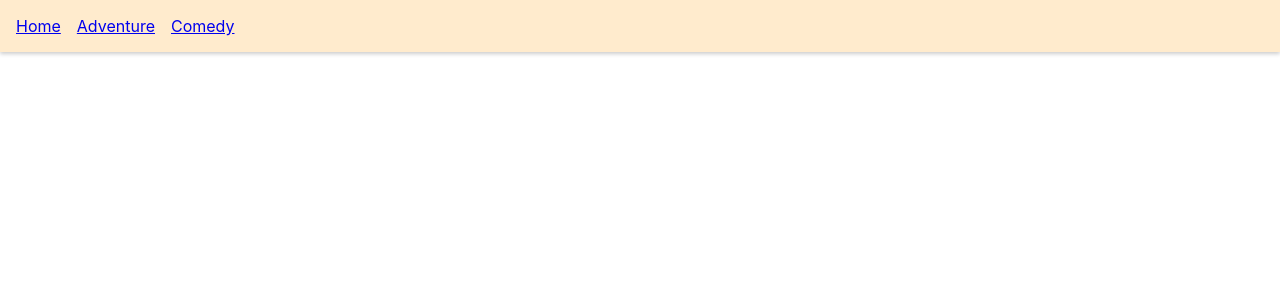
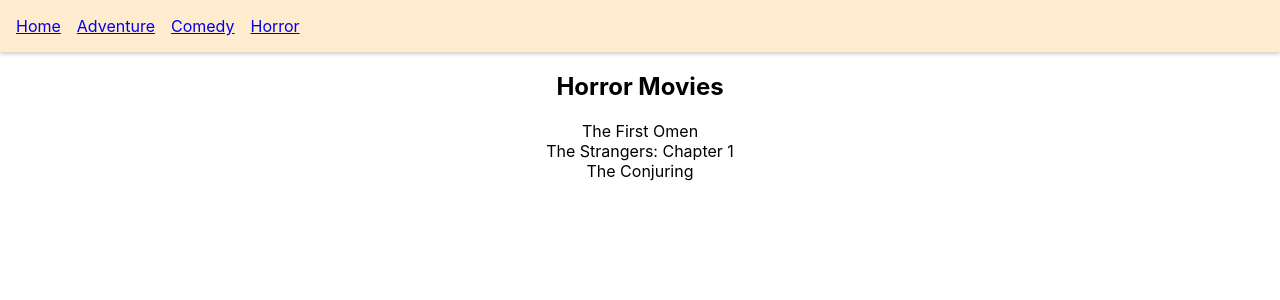
Before and after one commit to harishtm/react-query-exmp, a React (Create React App) app: page /horror in a window 1280 px wide. Shown: the top 300 px of the page. Built offline with nearby package versions, Linux system fonts and the light colour scheme; data requests are answered from the project's data file.

Commit message:
success and error callback and new api

```diff
--- a/db.json
+++ b/db.json
@@ -39,6 +39,20 @@
         }
     ],
     "horror": [
-
+        {
+            "id": 8,
+            "name": "The First Omen",
+            "cast": "Nell Tiger Free, Ralph Ineson, Charles Dance"
+        },
+        {
+            "id": 9,
+            "name": "The Strangers: Chapter 1",
+            "cast": "Madelaine Petsch, Froy Gutierrez, Rachel Shenton"
+        },
+        {
+            "id": 10,
+            "name": "The Conjuring",
+            "cast": "Vera Farmiga, Patrick Wilson, Lili Taylor"
+        }
     ]
 }
--- a/src/App.js
+++ b/src/App.js
@@ -5,6 +5,7 @@ import { Adventure } from './components/Adventure.page';
 import { Comedy } from './components/Comedy.page';
 import { QueryClientProvider, QueryClient } from 'react-query';
 import { ReactQueryDevtools } from 'react-query/devtools'
+import { Horror } from './components/Horror.page';
 
 const queryClient = new QueryClient();
 
@@ -23,12 +24,16 @@ function App() {
                         <li>
                             <Link to='/comedy'>Comedy</Link>
                         </li>
+                        <li>
+                            <Link to='/horror'>Horror</Link>
+                        </li>
                     </ul>
                 </nav>
                 <Routes>
                     <Route path='/' element={<Home/>}/>
                     <Route path='/adventure' element={<Adventure/>}/>
                     <Route path='/comedy' element={<Comedy/>}/>
+                    <Route path='/horror' element={<Horror/>}/>
                 </Routes>
             </div>
             <ReactQueryDevtools initialIsOpen={false} position='bottom-right'/>
--- a/src/components/Comedy.page.js
+++ b/src/components/Comedy.page.js
@@ -7,21 +7,32 @@ const fetchComedyMovies = () => {
 
 export const Comedy = () => {
 
+    const onSuccess = (data) => {
+        console.log("Perform side effects after data fetching", data)
+    }
+
+    const onError = (data) => {
+        console.log("Perform side effects encountering an error", error)
+    }
+
     const { isLoading, data,
-            isError, error, isFetching
+            isError, error, isFetching, refetch
         } = useQuery('comedy-movies',
                     fetchComedyMovies,
                     {
                         // refetchOnMount: true, // possible values: true, false, 'always'
                         // refetchOnWindowFocus: true
-                        refetchInterval: 2000, //Polling
-                        refetchIntervalInBackground: true // Continue to poll data even when the browser not in focus
+                        // refetchInterval: 2000, //Polling
+                        // refetchIntervalInBackground: true // Continue to poll data even when the browser not in focus
+                        // enabled: false // Not to fire the query on component Mounts
+                        onSuccess: onSuccess,
+                        onError: onError
                     }
                 )
 
     console.log({isLoading, isFetching})
 
-    if(isLoading) {
+    if(isLoading || isFetching) {
         return <div>Loading...</div>
     }
 
@@ -32,6 +43,7 @@ export const Comedy = () => {
     return (
         <div>
             <h2>Comedy Movies</h2>
+            <button onClick={refetch}>Fetch Movies</button>
             {
                 data?.data.map(movie => {
                     return <div key={movie.id}>{movie.name}</div>
--- /dev/null
+++ b/src/components/Horror.page.js
@@ -0,0 +1,30 @@
+import axios from "axios"
+import { useQuery } from "react-query"
+
+
+const fetchHorrorMovies = () => {
+    return axios.get('http://localhost:4000/horror')
+}
+
+export const Horror = () => {
+
+    const { isLoading, data} = useQuery(
+        'horror-movies',
+        fetchHorrorMovies
+    )
+    console.log(data)
+    if(isLoading) {
+        return <div>Loading...</div>
+    }
+
+    return (
+        <div>
+            <h2>Horror Movies</h2>
+            {
+                data?.data.map(movie => {
+                    return <div key={movie.id}>{movie.name}</div>
+                })
+            }
+        </div>
+    )
+}
```
